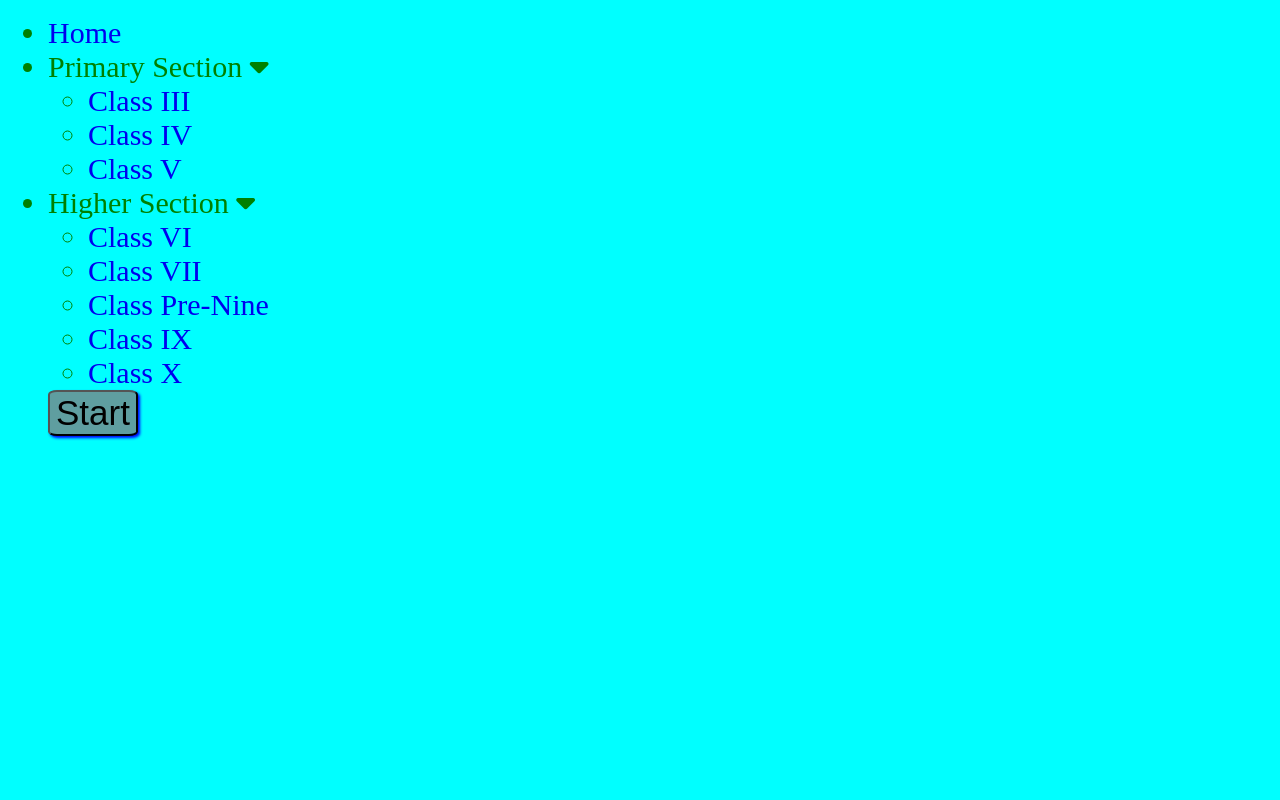
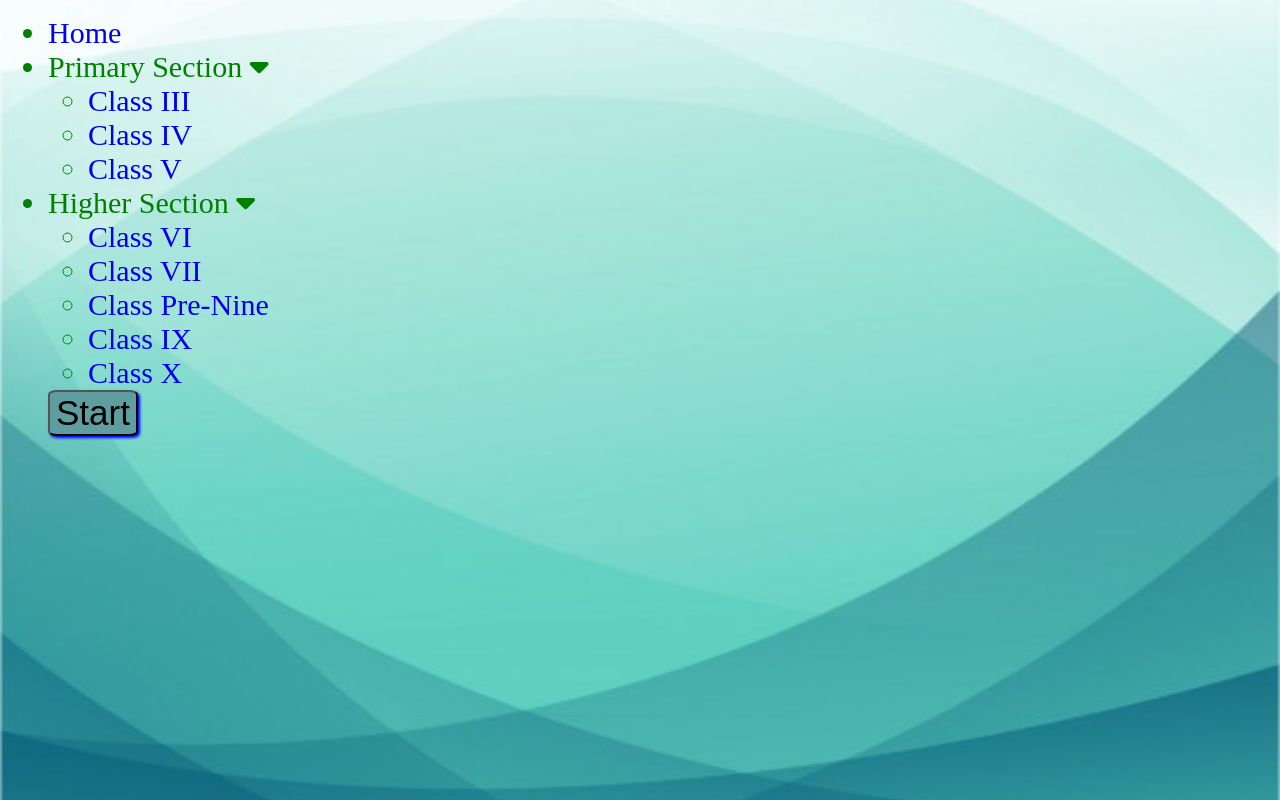
Before and after one commit to bilalmohib/Quiz-App-Firebase, a plain HTML site: page selectQuizCategory.html in a window 1280 px wide. Drawn offline with nearby package versions, Linux system fonts and the light colour scheme.

Commit message:
Update selectSendCategory.css

```diff
--- a/selectSendCategory.css
+++ b/selectSendCategory.css
@@ -1,6 +1,10 @@
 body
 {
-  background-color: aqua;
+  background: url(Images/backse.png) no-repeat center center fixed;
+  -webkit-background-size: cover;
+  -moz-background-size: cover;
+  -o-background-size: cover;
+  background-size: cover;
 }
 /* togle hide show button effects */
 [id^=Prim] + *{
```
